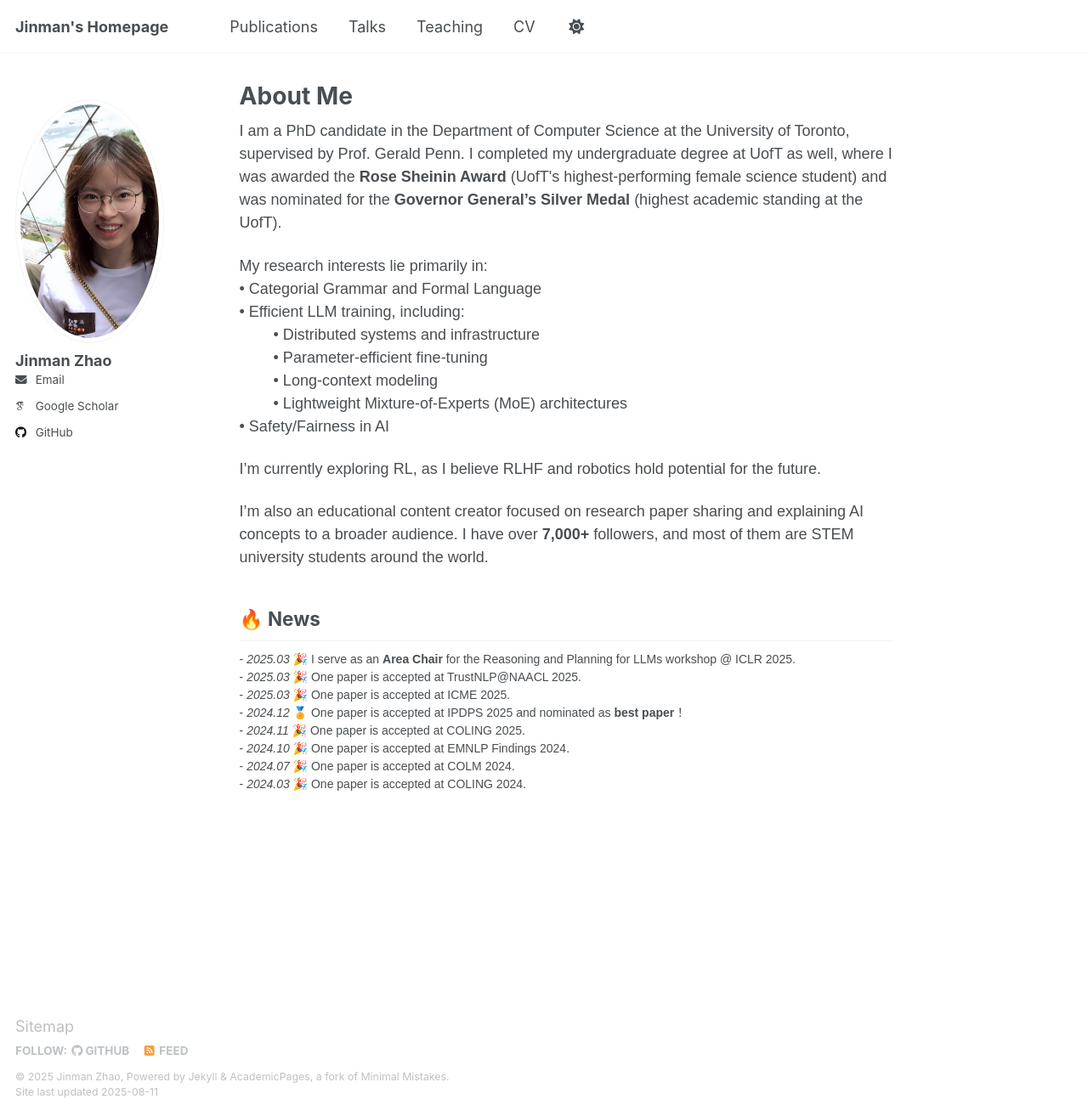
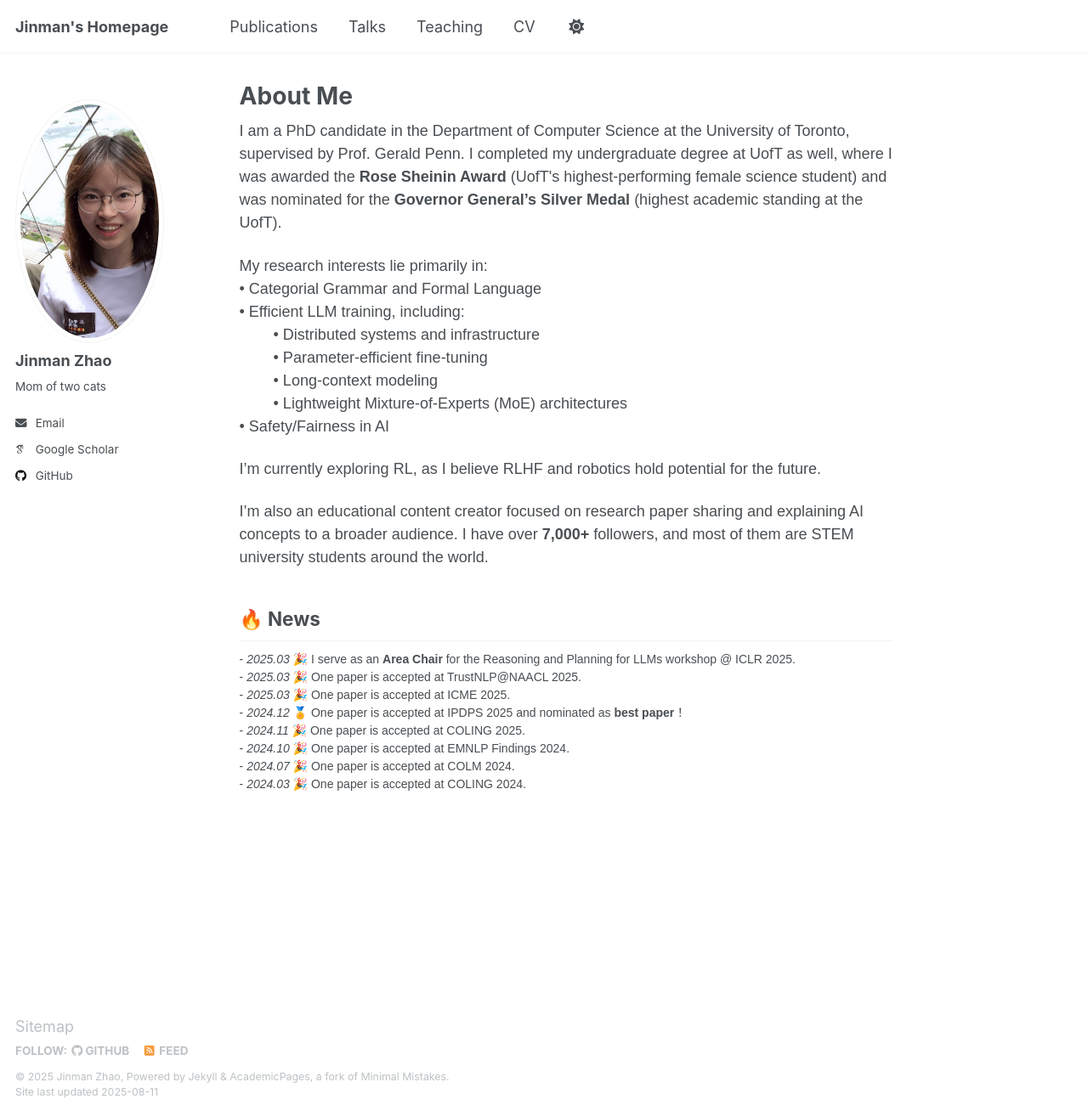
Before and after one commit to zhaojinm/zhaojinm.github.io, a Jekyll site: the page built from _pages/about.md, in a window 1280 px wide and 1314 px high. Shown: the whole window at 85% size. Built offline with Jekyll 4.4.1, drawn with Linux system fonts in a browser that asks for light colours; some web fonts are replaced.

Commit message:
Update _config.yml

```diff
--- a/_config.yml
+++ b/_config.yml
@@ -25,7 +25,7 @@ author:
   avatar           : "profile.png"
   name             : "Jinman Zhao"
   pronouns         : # example: "she/her"
-  bio              : # "Short biography for the left-hand sidebar"
+  bio              : "Mom of two cats"
   location         : #
   employer         : #
   uri              : # URL
```
